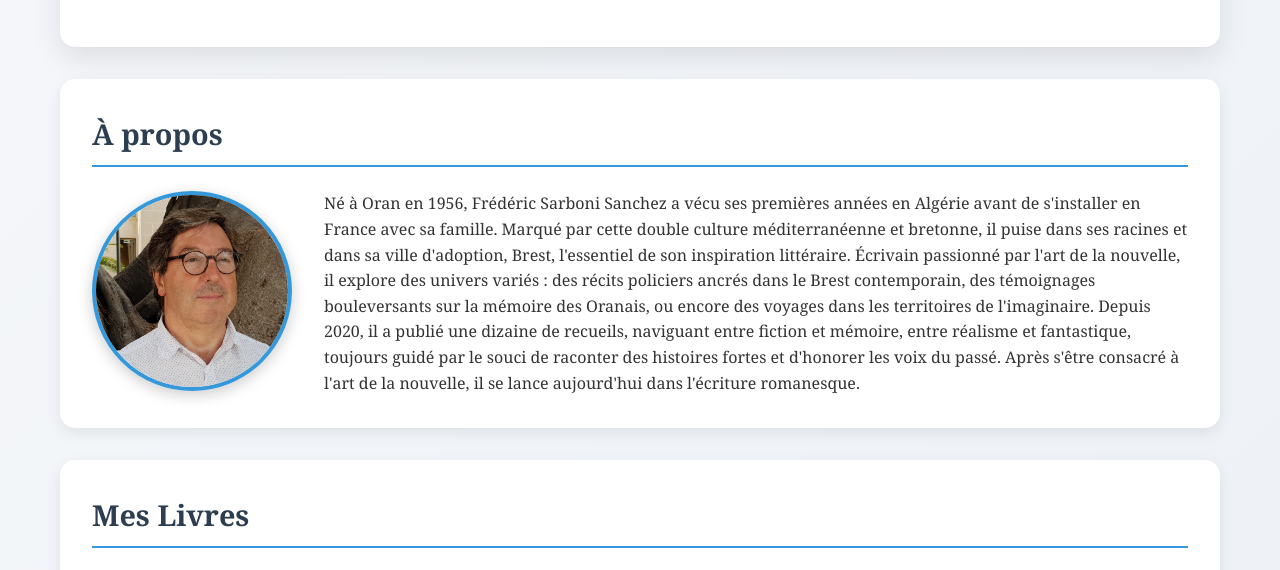
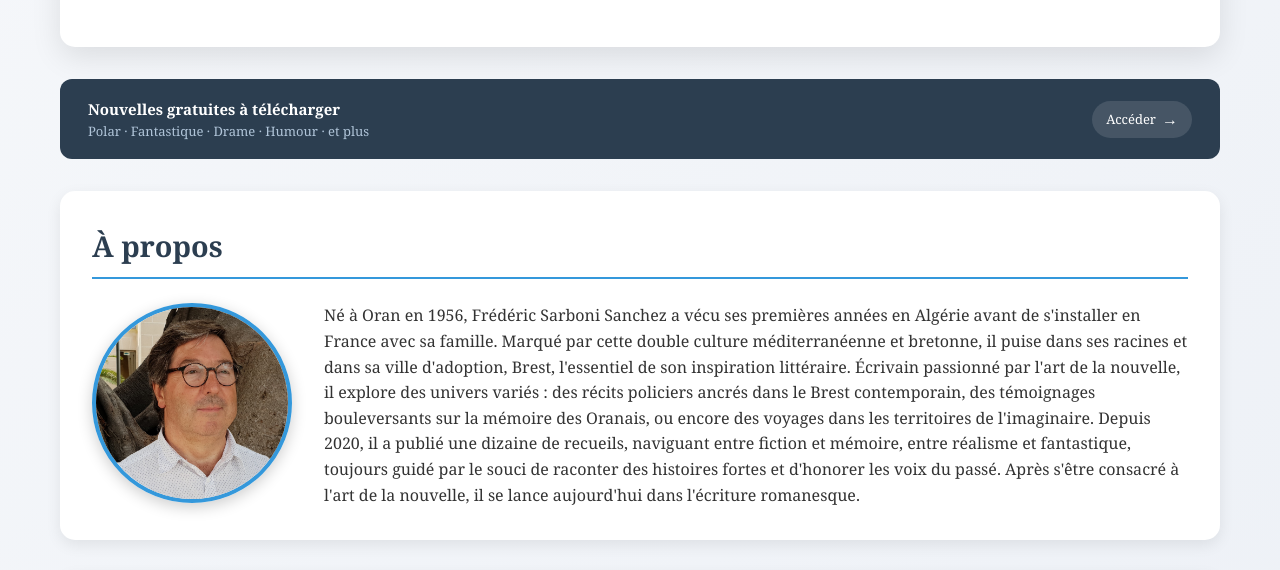
Before and after one commit to fsarboni/frederic-sarboni-auteur, a plain HTML site: page index.html in a window 1280 px wide. Shown: the part 199-769 px from the top of the page. Drawn offline with Linux system fonts and the light colour scheme.

Commit message:
Add news banner to index.html

```diff
--- a/index.html
+++ b/index.html
@@ -164,6 +164,19 @@
         <h1 id="hero-title">Bienvenu dans mon espace littéraire</h1>
     </section>
 
+    <a href="#nouvelles" id="bandeau-nouvelles" style="display:none; align-items: center; justify-content: space-between; background: #2c3e50; border-radius: 12px; padding: 1.1rem 1.75rem; text-decoration: none; margin-bottom: 2rem;">
+        <div style="display: flex; align-items: center; gap: 14px;">
+            <div>
+                <p style="margin: 0; font-size: 15px; font-weight: 600; color: #ffffff;">Nouvelles gratuites à télécharger</p>
+                <p style="margin: 0; font-size: 13px; color: #b0c4d8;">Polar · Fantastique · Drame · Humour · et plus</p>
+            </div>
+        </div>
+        <div style="display: flex; align-items: center; gap: 6px; background: rgba(255,255,255,0.12); border-radius: 20px; padding: 6px 14px; flex-shrink: 0;">
+            <span style="font-size: 13px; font-weight: 500; color: #ffffff;">Accéder</span>
+            <span style="font-size: 16px; color: #ffffff;">→</span>
+        </div>
+    </a>
+
     <section id="a-propos" class="section" style="display:none;">
         <h2>À propos</h2>
         <div class="about-content-wrapper">
@@ -288,6 +301,8 @@ async function loadData() {
 
         document.getElementById('loading').style.display = 'none';
         document.querySelectorAll('.hero, .section').forEach(s => s.style.display = 'block');
+        const bandeau = document.getElementById('bandeau-nouvelles');
+        bandeau.style.display = 'flex';
 
     } catch(error) {
         document.getElementById('loading').innerHTML = `
```
